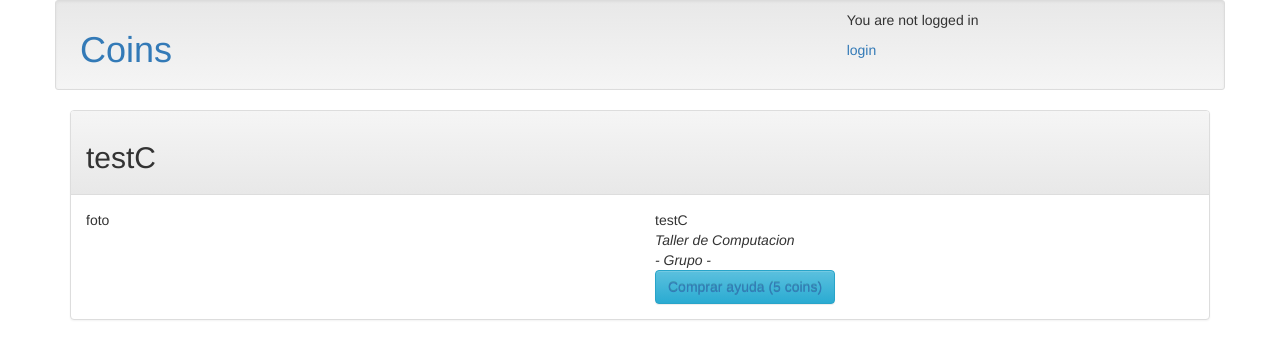
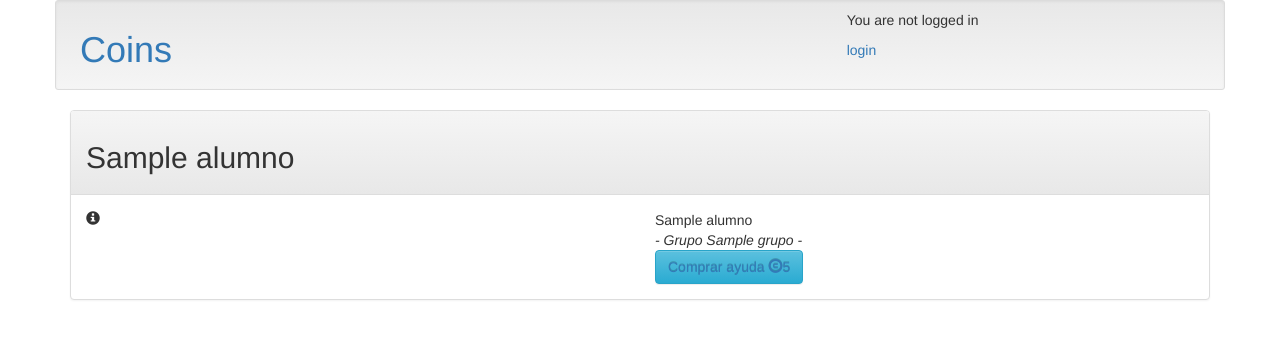
Before and after one commit to AnnBenavides/Coins, a Django app: template v.2.0/app/templates/app/perfil_alumno.html in a window 1280 px wide. Shown: the top 359 px of the page. Run offline with Django 3.2, Linux system fonts and the light colour scheme; data comes from the database, SQL or seed files in the repository; the template is opened without the code that fills it: values that come from a table or form of the project are taken from there, most other values are stand-ins (such as "Sample title", 1, 10 or a date in 2020); parts of the project's set-up code (start-up, migrations or seed data) failed here and were passed over; some libraries are stand-ins or nearby versions.

Commit message:
Cambios de modelo

```diff
--- a/v.2.0/app/models.py
+++ b/v.2.0/app/models.py
@@ -4,35 +4,29 @@
 # Create your models here.
 class Profesor(models.Model):
 	user = models.ForeignKey('auth.User')
+	nombre = user.get_full_name()
 	coins_acumuladas = models.IntegerField()
-
-	def __str__(self):
-		return self.user.get_username()
-
-class Taller(models.Model):
-	nombre = models.CharField(max_length=25)
-	profesor = models.ForeignKey(Profesor)
-
-	def getTaller(self):
-		return self.nombre
 
 	def __str__(self):
 		return self.nombre
 
 class Alumno(models.Model):
 	user = models.ForeignKey('auth.User')
+	nombre = user.get_full_name()
 	saldo = models.IntegerField(default=20)
 	gastado = models.IntegerField(default=0)
-	taller = models.ForeignKey(Taller, blank=True)
+	grupo = models.IntegerField(blank=True, null=True)
 
 	def __str__(self):
-		return self.user.get_username()
+		return self.nombre
 
 class Grupo(models.Model):
-	nroGrupo = models.AutoField(primary_key=True)
-	diseno = models.ForeignKey(Alumno, related_name='diseno')
-	modelamiento = models.ForeignKey(Alumno, related_name='modelamiento')
-	computacion = models.ForeignKey(Alumno, related_name='computacion')
+	nroGrupo = models.IntegerField(primary_key=True)
+	usr1 = models.ForeignKey(Alumno)
+	usr2 = models.ForeignKey(Alumno)
+	usr3 = models.ForeignKey(Alumno)
+	usr4 = models.ForeignKey(Alumno)
+	usr5 = models.ForeignKey(Alumno,blank=True, null=True)
 
 	def __str__(self):
 		return str(self.nroGrupo)
--- a/v.2.0/app/templates/app/perfil_alumno.html
+++ b/v.2.0/app/templates/app/perfil_alumno.html
@@ -5,15 +5,13 @@
 	<div class="panel-heading"><h2> {{ alumno }} </h2></div>
 	<div class="panel-body">
 		<div class="row">
-			<div class="col-sm-6"> foto </div>
+			<div class="col-sm-6"> <span class="glyphicon glyphicon-info-sign"></span> </div>
 			<div class="col-sm-6">
 				{{ alumno }}
 				<br>
-				<i>Taller de {{ alumno.taller }}</i>
+				<i> - Grupo {{ alumno.grupo }} - </i>
 				<br>
-				<i> - Grupo - </i>
-				<br>
-				<button type="button" class="btn btn-info"><a href="">Comprar ayuda (5 coins)</a></button>
+				<button type="button" class="btn btn-info"><a href="">Comprar ayuda <span class="glyphicon glyphicon-copyright-mark"></span>5</a></button>
 			</div>
 		</div>
 	</div>
--- a/v.2.0/app/templates/app/users_list.html
+++ b/v.2.0/app/templates/app/users_list.html
@@ -6,7 +6,6 @@
 		<div class="row">
 		 	{% for profesor in profesores %}
 		  		<div class="col-sm-4">
-		  			<div> foto </div>
 		  			<div>
 		  				<p><b><a href="{% url 'perfil_profe' pk=profesor.pk %}"> {{ profesor }} </a></b></p>
 		  				<p><i> taller </i></p>
@@ -23,9 +22,8 @@
 			{% for alumno in alumnos %}
 			<a href="{% url 'perfil_alumno' pk=alumno.pk %}" class="btn btn-default">
 				<div>
-					<img src="" alt="foto">
 					<p><b>{{ alumno }} </b></p>
-			  		<p><i> Taller de {{ alumno.taller }}</i></p>
+			  		<p><i> Grupo {{ alumno.grupo }}</i></p>
 				</div>
 			</a>
 			{% endfor %}
--- a/v.2.0/app/views.py
+++ b/v.2.0/app/views.py
@@ -1,13 +1,13 @@
 from django.shortcuts import render, get_object_or_404, redirect
-from .models import Alumno, Taller, Grupo, Profesor
+from .models import Alumno, Grupo, Profesor
 
 
 # Create your views here.
 
 
 def users_list(request):
-	profesores = Profesor.objects.all()
-	alumnos = Alumno.objects.all().order_by('taller')
+	profesores = Profesor.objects.all().order_By('nombre')
+	alumnos = Alumno.objects.all().order_by('nombre')
 
 	return render(request, 'app/users_list.html', {'profesores' : profesores, 'alumnos' : alumnos})
 
```
Also changed, not shown: v.2.0/app/templates/registration/logged_out.html (deleted).
